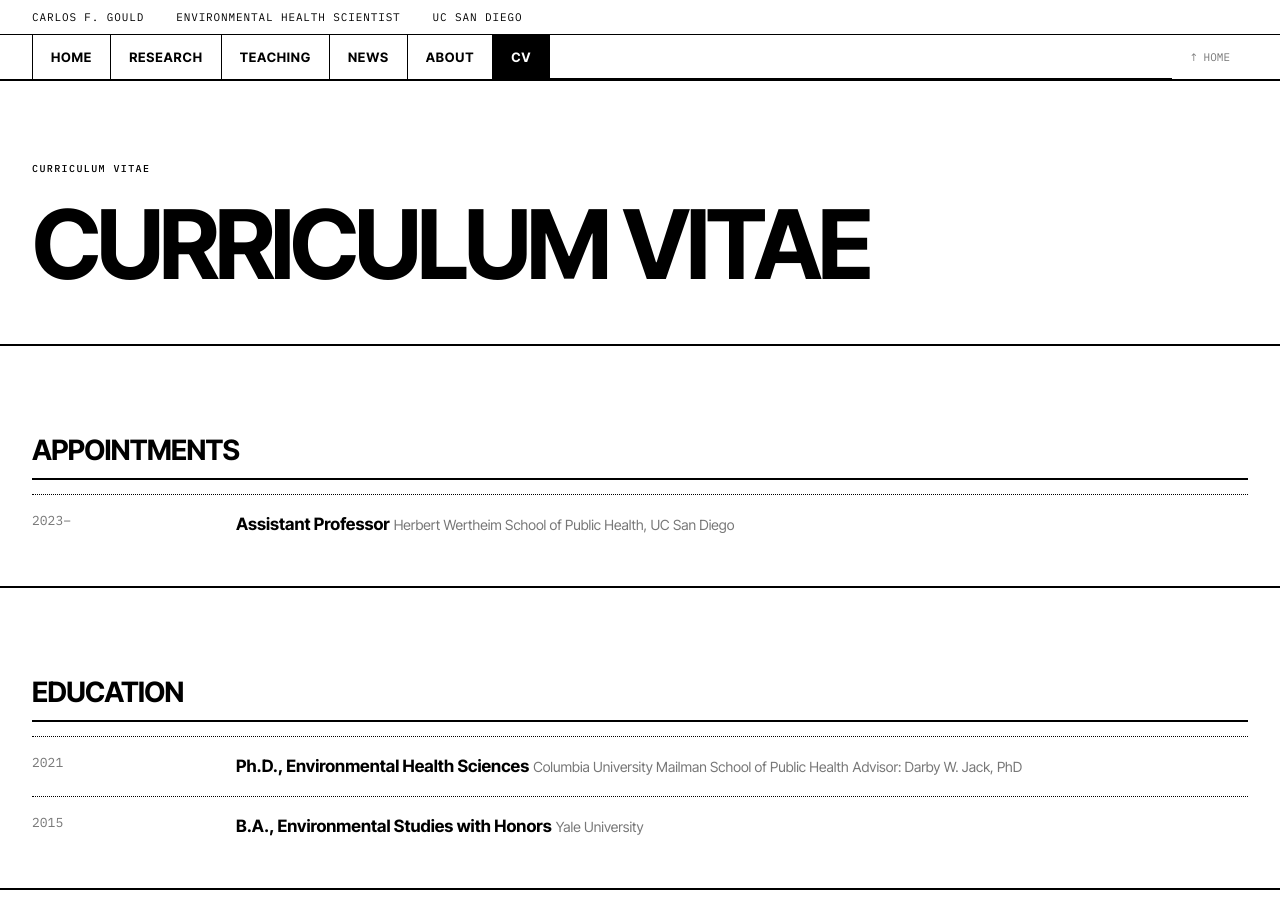
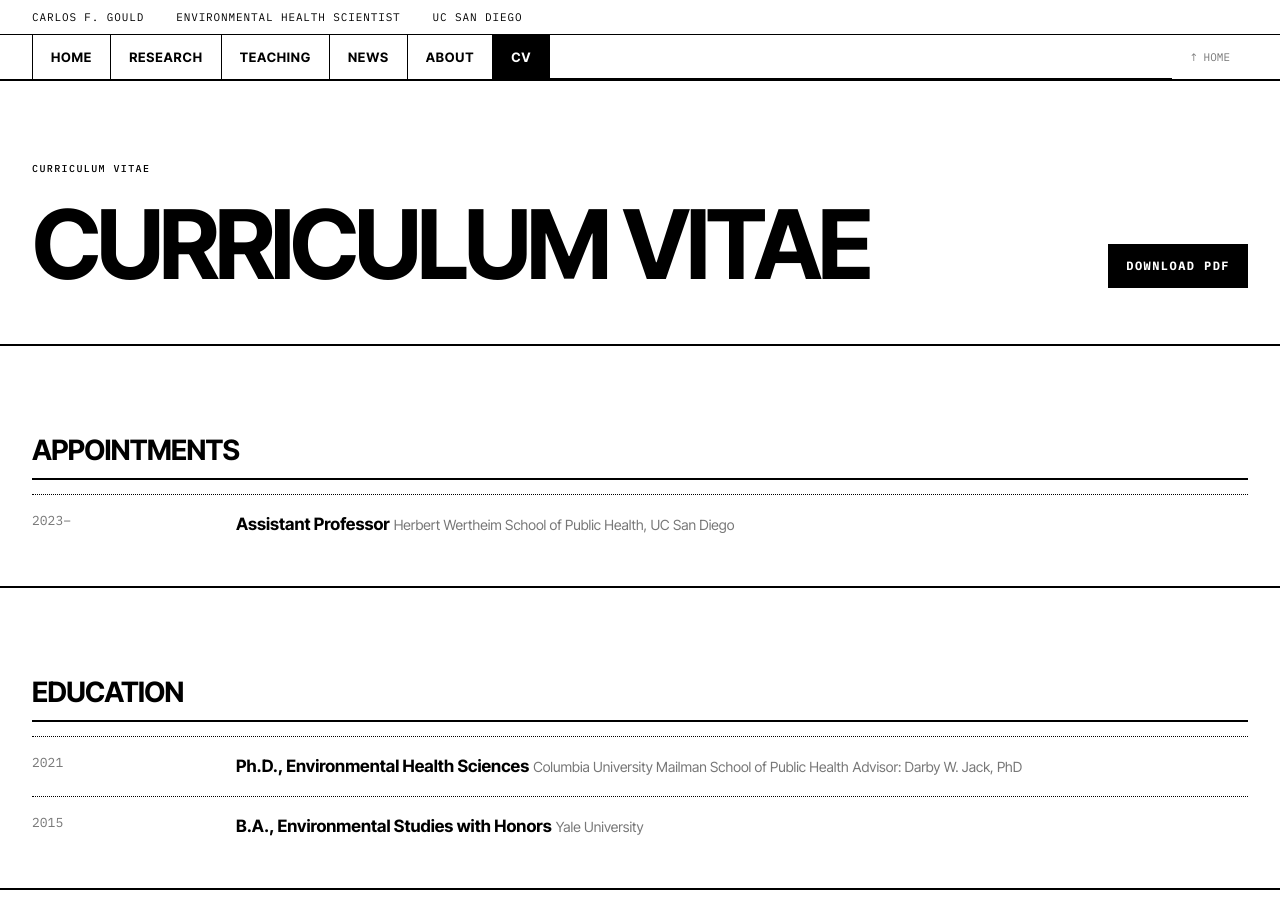
Before and after one commit to gouldc/gouldc.github.io, a Jekyll site: the page built from _pages/vita.md, in a window 1280 px wide and 900 px high. Built offline with Jekyll 4.4.1, drawn with Linux system fonts in a browser that asks for light colours.

Commit message:
Add CV PDF download link to CV page
Uses Carlos's updated CV file.

```diff
--- a/_pages/vita.md
+++ b/_pages/vita.md
@@ -2,6 +2,8 @@
 title: "Curriculum Vitae"
 permalink: /vita/
 author_profile: true
+cta_url: "/files/gouldcv.pdf"
+cta_label: "Download PDF"
 ---
 
 <div class="br-cv-section">
```
Also changed, not shown: 1 other file.
